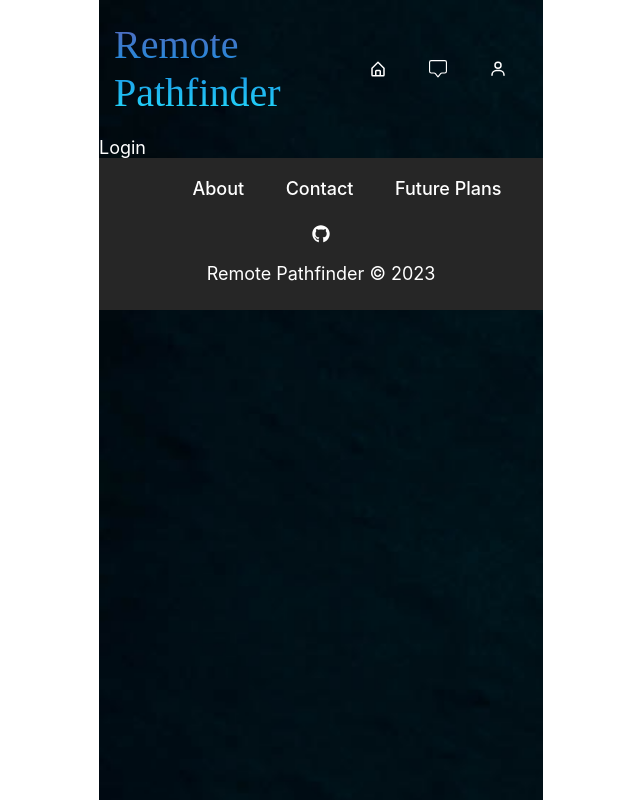
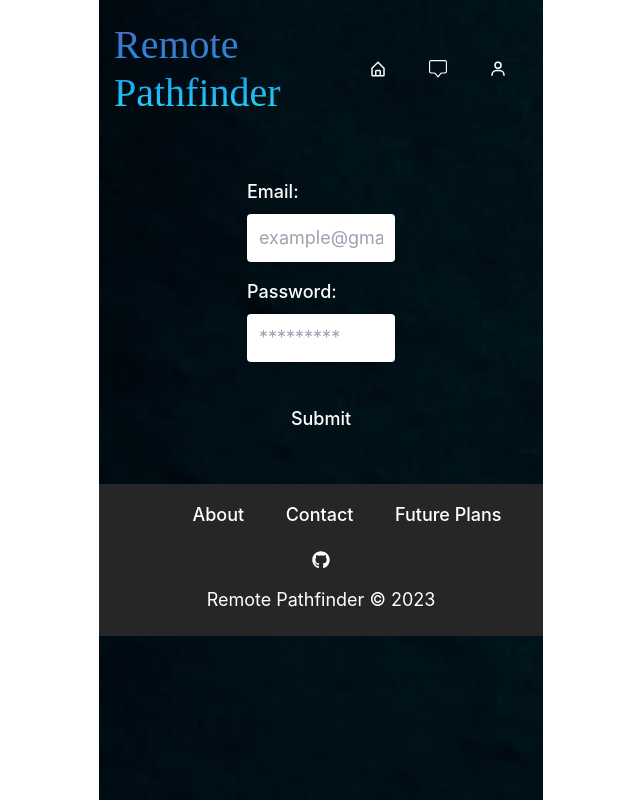
Before and after one commit to KingKonaTheFirst/Remote-Pathfinder, a React (Vite) app in the folder client/: page /login in a window 1280 px wide. Shown: the top 800 px of the page, without its empty margins (319-959 px from the left). Built offline with nearby package versions, Linux system fonts and the light colour scheme.

Commit message:
Created Login Form/Page, having same issue as Signup

```diff
--- a/client/src/App.jsx
+++ b/client/src/App.jsx
@@ -9,8 +9,6 @@ import {
 } from "@apollo/client";
 import { setContext } from "@apollo/client/link/context";
 import "./index.css";
-
-// import Nav from './components/Nav';
 
 const httpLink = createHttpLink({
   uri: "/graphql",
--- a/client/src/pages/Login.jsx
+++ b/client/src/pages/Login.jsx
@@ -1,9 +1,100 @@
+import { useState } from "react";
+import { useMutation } from "@apollo/client";
+import { USER_LOGIN } from "../utils/mutations";
+import Auth from "../utils/auth";
+
 const Login = () => {
-    return (
-        <div>
-            <h1>Login</h1>
-        </div>
-    );
+  // Define State Variables
+  const [formState, setFormState] = useState({ email: "", password: "" });
+
+  // Define login mutation and get necessary objects
+  const [userLogin, { error, data }] = useMutation(USER_LOGIN);
+
+  // name corresponds to name attribute - value is the new value
+  const handleInputChange = (e) => {
+    const { name, value } = e.target;
+
+    setFormState({
+      ...formState,
+      [name]: value,
+    });
+  };
+
+  // Handle form submission
+  const handleFormSubmit = async (e) => {
+    e.preventDefault();
+
+    try {
+      // Call the login mutation with formState as variables
+      const { data } = await userLogin({
+        variables: { ...formState },
+      });
+
+      // If successful, log in the user using the received token
+      Auth.login(data.login.token);
+
+      // Redirect to home page after successful login
+      window.location.assign("/");
+      console.log("Login Successful");
+    } catch (e) {
+      console.log("Login NOT Successful");
+      console.error(e);
+    }
+
+    // Clear form values after submission
+    setFormState({
+      email: "",
+      password: "",
+    });
+  };
+
+  return (
+    <form
+      onSubmit={handleFormSubmit}
+      className="flex flex-col items-center my-10"
+    >
+      <div className="w-3/4 md:w-1/3">
+        <label htmlFor="email" className="block text-lg font-medium text-white">
+          Email:
+        </label>
+        <input
+          value={formState.email}
+          name="email"
+          onChange={handleInputChange}
+          type="email"
+          placeholder="example@gmail.com"
+          className="w-full px-3 py-2 mt-2 text-gray-900 bg-white rounded shadow focus:outline-none focus:border-blue-500"
+        />
+      </div>
+      <div className="w-3/4 mt-4 md:w-1/3">
+        <label htmlFor="email" className="block text-lg font-medium text-white">
+          Password:
+        </label>
+        <input
+          value={formState.password}
+          name="password"
+          onChange={handleInputChange}
+          type="password"
+          placeholder="*********"
+          className="w-full px-3 py-2 mt-2 text-gray-900 bg-white rounded shadow focus:outline-none focus:border-blue-500"
+        />
+      </div>
+      <button
+        type="submit"
+        className="px-4 py-2 mt-8 overflow-hidden font-medium text-white rounded cursor-pointer w-36 hover:teal-800 focus:outline-none focus:bg-teal-900 transition-color"
+      >
+        Submit
+      </button>
+    </form>
+  );
 };
 
 export default Login;
+
+/* By placing name inside square brackets,
+you are telling JavaScript to use the value of
+the name variable as the property name in the
+resulting object. So, if name is "email," the
+property name will be "email," and if name is
+"password," the property name will be "password."
+ */
--- a/client/src/pages/SignUp.jsx
+++ b/client/src/pages/SignUp.jsx
@@ -1,10 +1,10 @@
 import { useState } from "react";
 import { useMutation } from "@apollo/client";
 import { CREATE_USER } from "../utils/mutations";
+import Auth from "../utils/auth";
 
 export default function SignUp() {
-  // State to Hold Form Data
-  const [signUpData, setSignUpData] = useState({
+  const [formState, setFormState] = useState({
     first: "",
     last: "",
     email: "",
@@ -17,7 +17,7 @@ export default function SignUp() {
 
   // Handle input changes and update form data
   const handleInputChange = (e) => {
-    setSignUpData({ ...signUpData, [e.target.name]: e.target.value });
+    setFormState({ ...formState, [e.target.name]: e.target.value });
   };
 
   // Handle form submission
@@ -25,11 +25,14 @@ export default function SignUp() {
     e.preventDefault();
 
     try {
-      const data = await createUser({
-        variables: signUpData,
+      const { data } = await createUser({
+        variables: { ...formState },
       });
 
       Auth.login(data.createUser.token);
+
+      // Redirect to home page after successful login
+      window.location.assign("/");
     } catch (error) {
       console.error(error);
     }
@@ -55,7 +58,7 @@ export default function SignUp() {
             </label>
             <input
               name="first"
-              value={signUpData.first}
+              value={formState.first}
               onChange={handleInputChange}
               type="text"
               placeholder="Enter your first name"
@@ -71,7 +74,7 @@ export default function SignUp() {
               Last Name:
             </label>
             <input
-              value={signUpData.last}
+              value={formState.last}
               name="last"
               onChange={handleInputChange}
               type="text"
@@ -89,7 +92,7 @@ export default function SignUp() {
             Email Address:
           </label>
           <input
-            value={signUpData.email}
+            value={formState.email}
             name="email"
             onChange={handleInputChange}
             type="email"
@@ -107,7 +110,7 @@ export default function SignUp() {
               Password:
             </label>
             <input
-              value={signUpData.password}
+              value={formState.password}
               name="password"
               onChange={handleInputChange}
               type="password"
@@ -124,7 +127,7 @@ export default function SignUp() {
               Phone #:
             </label>
             <input
-              value={signUpData.phone}
+              value={formState.phone}
               name="phone"
               onChange={handleInputChange}
               type="text"
```
